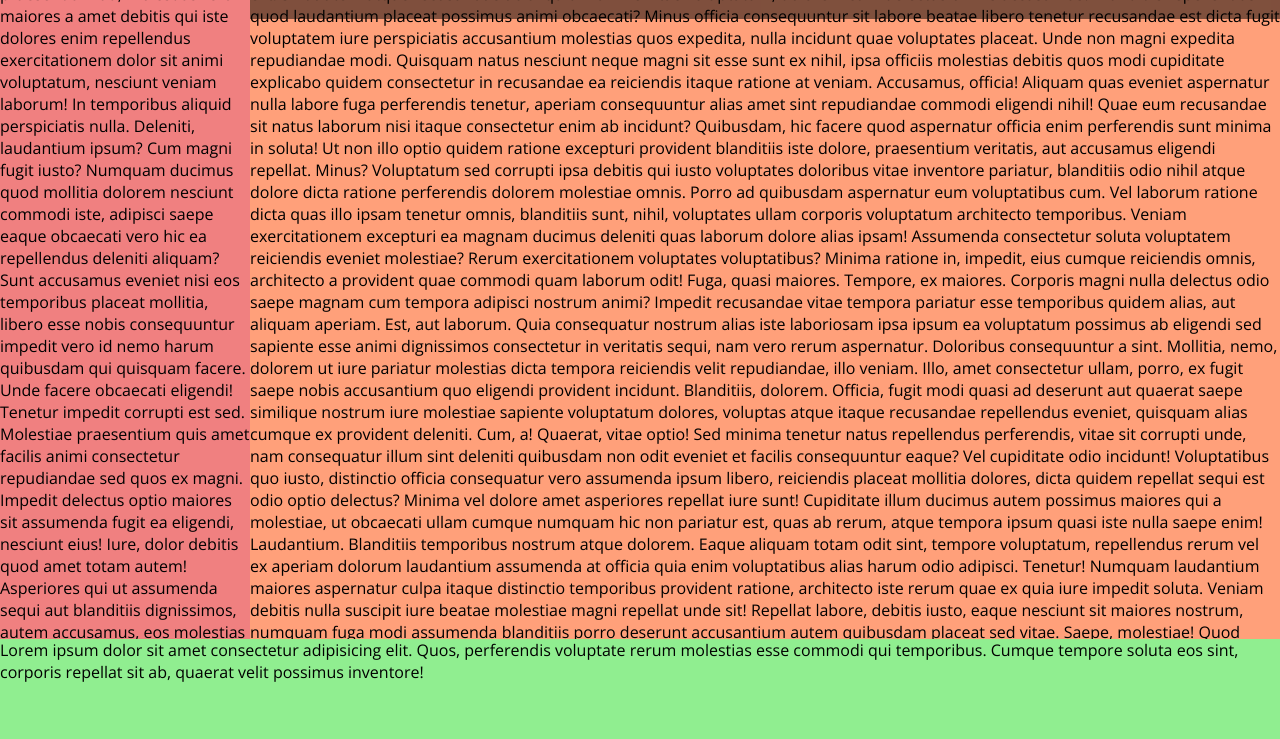
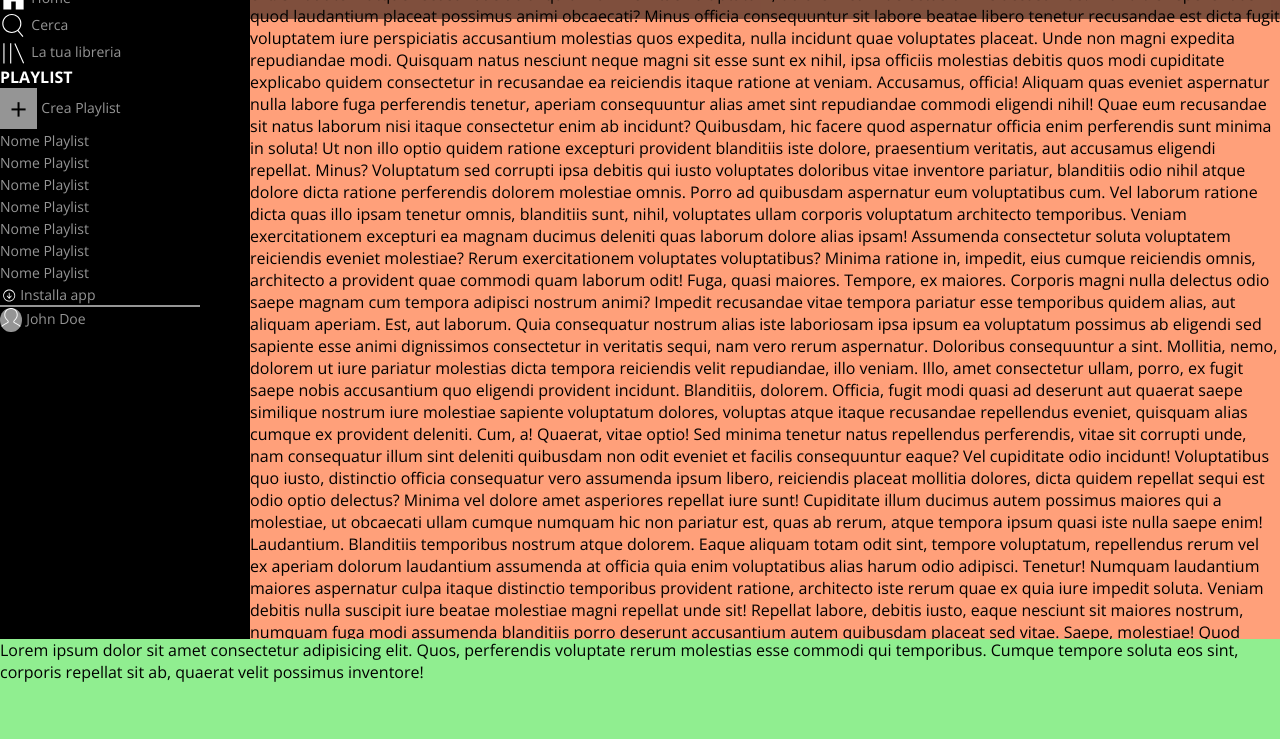
Before and after one commit to Neo-Machina/html-css-spotifyweb, a plain HTML site: page index.html in a window 1280 px wide. Shown: the part 61-800 px from the top of the page. Drawn offline with nearby package versions, Linux system fonts and the light colour scheme.

Commit message:
lef-nav alpha

```diff
--- a/css/style.css
+++ b/css/style.css
@@ -17,9 +17,14 @@ body {
     background-color: pink;
 }
 
+
 a {
     text-decoration: none;
     display: inline-block;
+}
+
+ul {
+    list-style-type: none;
 }
 /* MAIN */
 main {
@@ -30,10 +35,58 @@ main {
 }
 /* LEFT-NAV */
 .left-nav {
-    background-color: lightcoral;
+    background-color: black;
     width: 250px;
-    overflow: hidden;
+    /* overflow: hidden; */
+    overflow-y: auto;
 }
+.left-nav span {
+    font-size: 14px;
+}
+.img-nav {
+    width: 1.7rem;
+}
+.left-nav a {
+    color: #959595;
+}
+.vert-middle {
+    vertical-align: middle;
+}
+.left-nav img {
+
+}
+/* logo */
+.logo {
+    width: 8.5rem;
+}
+/* playlist */
+.left-nav h4 {
+    color: white;
+}
+.plus-square {
+    font-size: 30px;
+    background-color: #959595;
+    padding: 0 10px;
+    color: black;
+    display: inline-block;
+}
+/* download */
+.img-download {
+    width: 1rem;
+}
+/* separation-line */
+.separation-line {
+    border: 1px solid #959595;
+    background-color: #959595;
+    width: 80%;
+}
+/* profile */
+.profile-img {
+    width: 22px;
+    background-color: #959595;
+    border-radius: 50%;
+}
+
 /* MAIN-CONTENT */
 .main-content {
     background-color: lightsalmon;
--- a/index.html
+++ b/index.html
@@ -19,26 +19,90 @@
         <main>
             <!-- LEFT-NAV -->
             <div class="left-nav">
-                Lorem ipsum, dolor sit amet consectetur adipisicing elit. Id praesentium ad, molestias rerum maiores a amet debitis qui iste dolores enim repellendus exercitationem dolor sit animi voluptatum, nesciunt veniam laborum!
-                In temporibus aliquid perspiciatis nulla. Deleniti, laudantium ipsum? Cum magni fugit iusto? Numquam ducimus quod mollitia dolorem nesciunt commodi iste, adipisci saepe eaque obcaecati vero hic ea repellendus deleniti aliquam?
-                Sunt accusamus eveniet nisi eos temporibus placeat mollitia, libero esse nobis consequuntur impedit vero id nemo harum quibusdam qui quisquam facere. Unde facere obcaecati eligendi! Tenetur impedit corrupti est sed.
-                Molestiae praesentium quis amet facilis animi consectetur repudiandae sed quos ex magni. Impedit delectus optio maiores sit assumenda fugit ea eligendi, nesciunt eius! Iure, dolor debitis quod amet totam autem!
-                Asperiores qui ut assumenda sequi aut blanditiis dignissimos, autem accusamus, eos molestias obcaecati nulla rem exercitationem quas explicabo! Eaque totam illo rem quam, repellat voluptatum molestiae ipsa officiis a minima!
-                Deserunt hic, magni enim odio quaerat rerum a fugit ullam modi voluptas ea facere assumenda optio vero earum inventore! Inventore beatae nemo totam, ullam quis incidunt illum. Suscipit, adipisci? Ipsum.
-                Eius nam minima modi veritatis autem animi accusamus delectus, quisquam quam. Maxime, dicta eum quidem, tempora odit mollitia illum, perspiciatis aliquam soluta fugit dolorum possimus? Assumenda atque alias temporibus quis.
-                Quos dolores dolor omnis nobis illum doloribus inventore esse, repellendus culpa consequatur, nostrum maxime neque? Quo, ad facere dolor at eligendi earum nobis sit consectetur officia deleniti minima commodi soluta!
-                Voluptatum, maiores exercitationem! Illo qui error dicta nulla nemo perferendis! Et rem distinctio perspiciatis dolores sunt porro iure hic at fugit non, maiores id doloremque. Corrupti debitis sit fugiat nam!
-                Aut cupiditate quo quis voluptatem vero incidunt. Nostrum blanditiis officiis in, laborum quo perspiciatis officia, excepturi ipsa repudiandae iusto, obcaecati perferendis quas. At blanditiis officia, incidunt ex aperiam expedita a?
-                Porro rerum exercitationem est, temporibus nisi deleniti atque eveniet repudiandae voluptatum nesciunt, repellendus minus sint in magnam. Reprehenderit laborum voluptates nihil quidem dolores, inventore doloribus harum excepturi minima saepe et!
-                Laborum, sunt eveniet? Maxime alias atque dolor, odio sint assumenda. Nulla id facilis, adipisci, exercitationem ex doloribus itaque minima architecto quaerat dicta consectetur totam ratione vero, harum iure sed. Suscipit?
-                Expedita impedit harum veritatis vitae quidem recusandae sunt, accusantium debitis modi, aspernatur minima nihil exercitationem labore. Asperiores sequi suscipit consectetur. Numquam magnam et expedita! Repellat, molestias labore? Culpa, ipsa adipisci!
-                Consequuntur molestias delectus itaque libero? Autem, cupiditate iure. Expedita, tempora nostrum ipsum impedit totam deserunt modi corporis aliquid ea, distinctio quam reprehenderit voluptatem id accusamus quas veniam unde! Facere, corrupti.
-                Modi esse accusamus minima, mollitia autem odit natus voluptas nihil impedit tenetur, fugiat, quidem sit magni vero laudantium earum eos? Voluptates, ipsa illum nobis architecto eos nihil amet officiis ut!
-                Corrupti architecto distinctio tenetur esse quaerat a facilis accusantium commodi aut, porro atque ipsam molestiae dolor qui reprehenderit ea recusandae quidem. Sunt nesciunt, voluptates asperiores numquam optio magni! Sapiente, fugit.
-                Eos omnis id alias et. Dignissimos repellendus sint enim voluptatum nisi, animi provident molestiae, veritatis odio quas sunt recusandae obcaecati pariatur maxime numquam omnis ipsam perspiciatis exercitationem amet libero esse?
-                Laboriosam voluptatum ipsam, obcaecati reiciendis et dolorem? Laboriosam nostrum sint corrupti esse repellat pariatur consequuntur soluta ut, consequatur rem adipisci ad numquam laborum aliquid ratione in ullam natus eveniet consectetur?
-                Quidem dolorem impedit voluptates vitae sed deserunt incidunt pariatur sint, optio sit voluptatum non praesentium alias hic autem nam nihil, eveniet dolor minus rem nesciunt. Quae, perspiciatis? Dignissimos, nemo a.
-                Adipisci officiis, rem corporis ut consequatur modi neque obcaecati, exercitationem voluptatibus qui molestias eaque accusantium, quae non? In nobis optio quam corporis sequi quaerat, velit necessitatibus voluptatibus ullam odio accusamus!
+                <!-- logo -->
+                <img class="logo" src="img/logo.svg" alt="logo-spotify">
+
+                <div>
+                    <a href="#">
+                        <img class="img-nav vert-middle" src="img/home.svg" alt="home">
+                        <span>Home</span>
+                    </a>
+                </div>
+
+                <div>
+                    <a href="#">
+                        <img class="img-nav vert-middle" src="img/search.svg" alt="search">
+                        <span>Cerca</span>
+                    </a>
+                </div>
+
+                <div>
+                    <a href="#">
+                        <img class="img-nav vert-middle" src="img/libreria.svg" alt="libreria">
+                        <span>La tua libreria</span>
+                    </a>
+                </div>
+
+                <h4>PLAYLIST</h4>
+                <ul>
+                    <li>
+                        <a href="#">
+                            <div class="plus-square vert-middle">&plus;</div>
+                            <span>Crea Playlist</span>
+                        </a>
+                    </li>
+                    <li>
+                        <a href="#">
+                            <span>Nome Playlist</span>
+                        </a>
+                    </li>
+                    <li>
+                        <a href="#">
+                            <span>Nome Playlist</span>
+                        </a>
+                    </li>
+                    <li>
+                        <a href="#">
+                            <span>Nome Playlist</span>
+                        </a>
+                    </li>
+                    <li>
+                        <a href="#">
+                            <span>Nome Playlist</span>
+                        </a>
+                    </li>
+                    <li>
+                        <a href="#">
+                            <span>Nome Playlist</span>
+                        </a>
+                    </li>
+                    <li>
+                        <a href="#">
+                            <span>Nome Playlist</span>
+                        </a>
+                    </li>
+                    <li>
+                        <a href="#">
+                            <span>Nome Playlist</span>
+                        </a>
+                    </li>
+                </ul>
+                <!-- download -->
+                <div>
+                    <a href="#">
+                        <img class="img-download vert-middle" src="img/download.svg" alt="download">
+                        <span>Installa app</span>
+                    </a>
+                </div>
+                <!-- separation-line -->
+                <div class="separation-line"></div>
+                <!-- profile -->
+                <div>
+                    <a href="#">
+                        <img class="profile-img vert-middle"  src="img/profile.svg" alt="profile">
+                        <span>John Doe</span>
+                    </a>
+                </div>
             </div>
 
             <div class="main-content">
```
